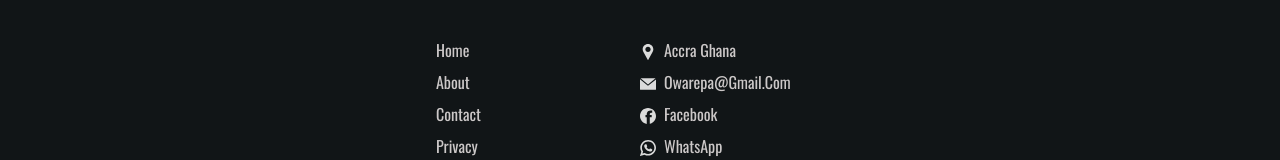
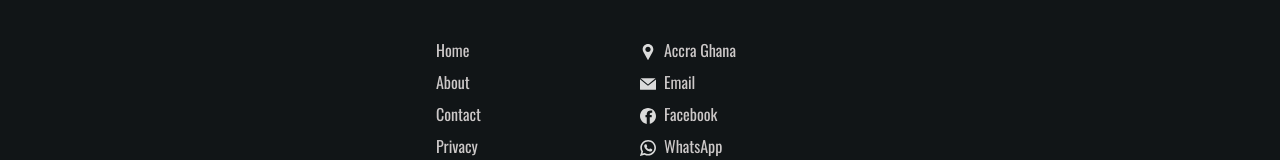
Before and after one commit to ebenKB/owarepa, a Next.js app: page /contact in a window 1280 px wide. Shown: the part 2188-2348 px from the top of the page. Built offline with nearby package versions, Linux system fonts and the light colour scheme.

Commit message:
update email text

```diff
--- a/components/Footer.js
+++ b/components/Footer.js
@@ -38,7 +38,7 @@ const Footer = () => {
             <Link href="mailto:owarepa@gmail.com" passHref>
               <a>
                 <span><img src="/email.svg" alt="" className="w-4 mr-2 inline-block"/></span>
-                <span>owarepa@gmail.com</span>
+                <span>Email</span>
               </a>
             </Link>
           </div>
```
